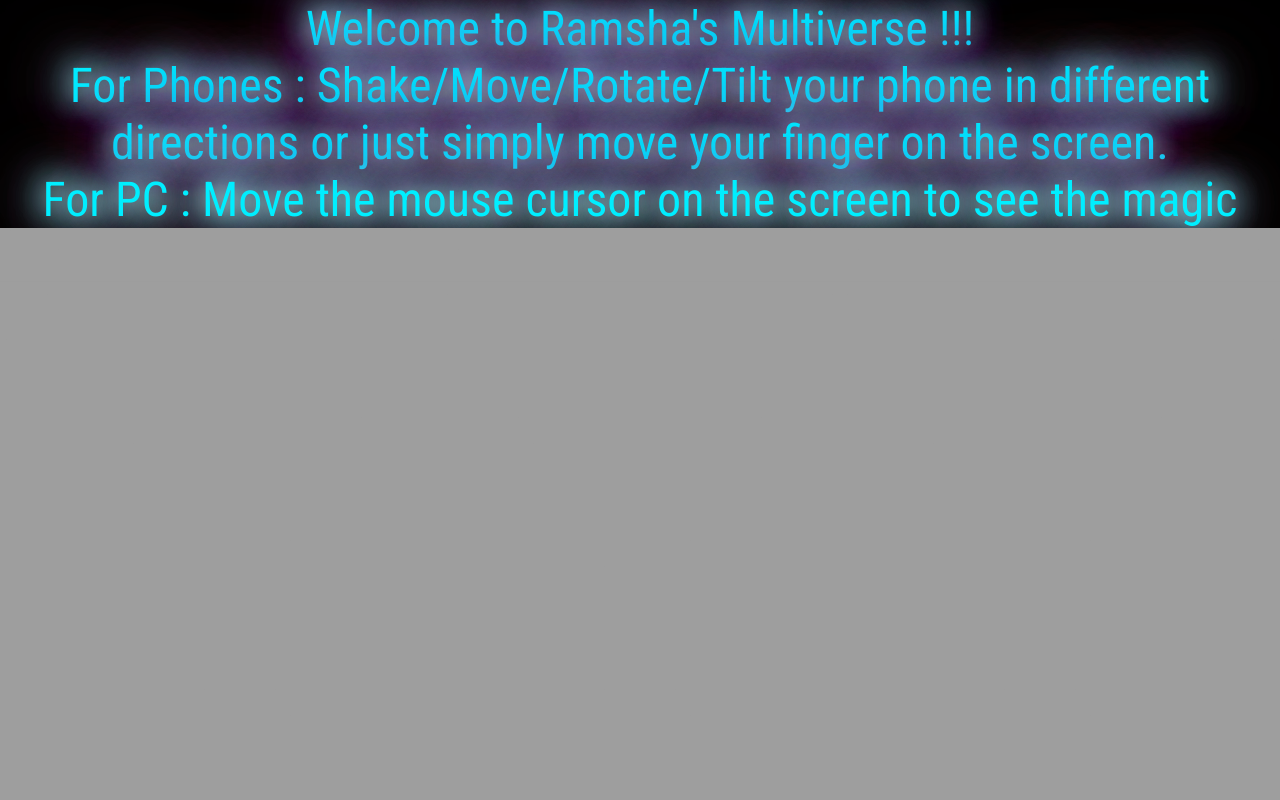
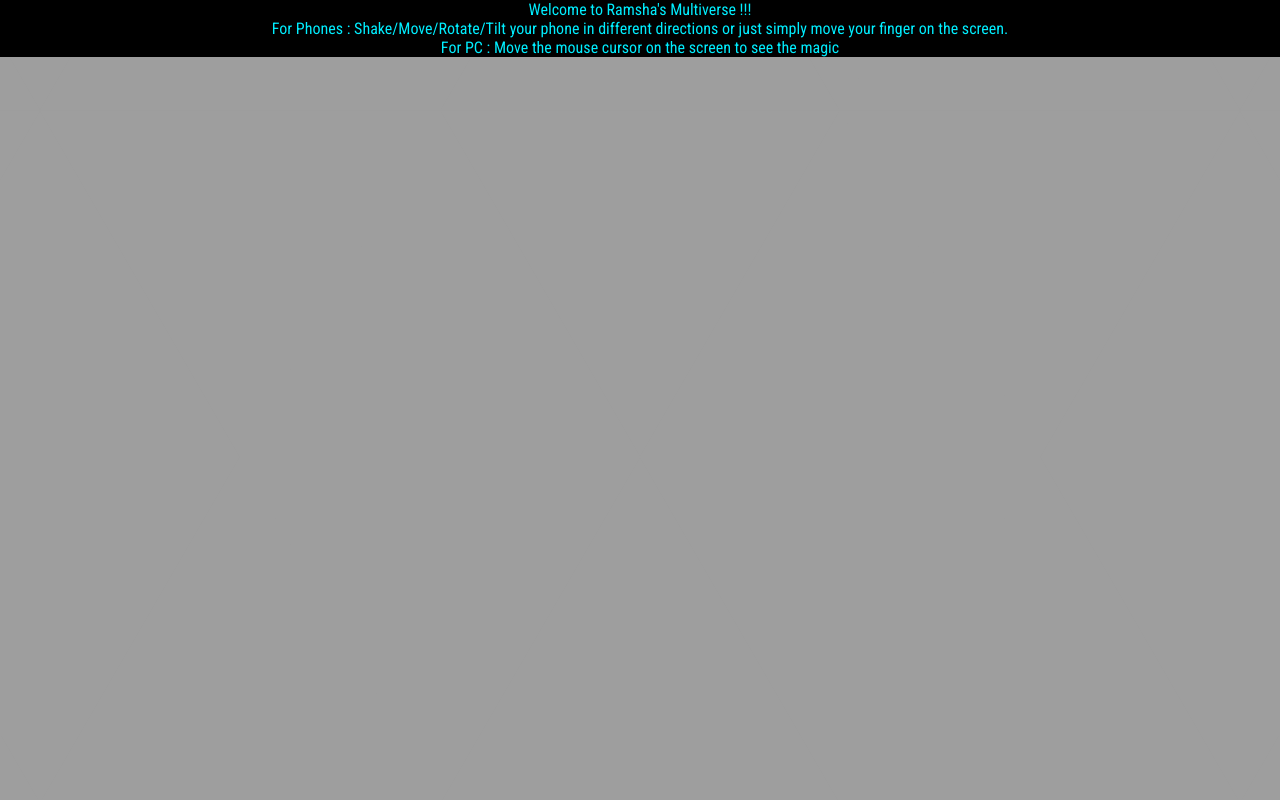
Before and after one commit to ramshaansari2706/Multiverse, a plain HTML site: page index.html in a window 1280 px wide. Shown: the top 800 px of the page. Drawn offline with nearby package versions, Linux system fonts and the light colour scheme; animation ran at ten frames a second.

Commit message:
Update style.css

```diff
--- a/style.css
+++ b/style.css
@@ -11,17 +11,22 @@ body {
 .heading {
   color: #0ef;
   text-align: center;
-    font-size: 3rem; /* Responsive font size */
-    text-shadow: 0 0 2vw #fff, 0 0 3vw #0ef, 0 0 4vw #0ef, 0 0 5vw pink, 0 0 6vw red, 0 0 7vw #ff00ff, 0 0 8vw #ff00ff;
+  font-size: 1rem;
+  /* Responsive font size */
+
 }
 
 .overlay {
-    background-color: rgba(0, 0, 0, 0.9); /* Use rgba for transparency */
-    padding: 2vw; /* Responsive padding */
+  background-color: rgba(0, 0, 0, 0.9);
+  /* Use rgba for transparency */
+  padding: 2vw;
+  /* Responsive padding */
   position: absolute;
-    top: 2vw; /* Responsive positioning */
+  top: 2vw;
+  /* Responsive positioning */
   left: 0;
   z-index: 2;
-    font-size: 2vw; /* Responsive font size */
+  font-size: 2vw;
+  /* Responsive font size */
   color: white;
 }
```
Lines whose indentation alone changed are shown as unchanged.
